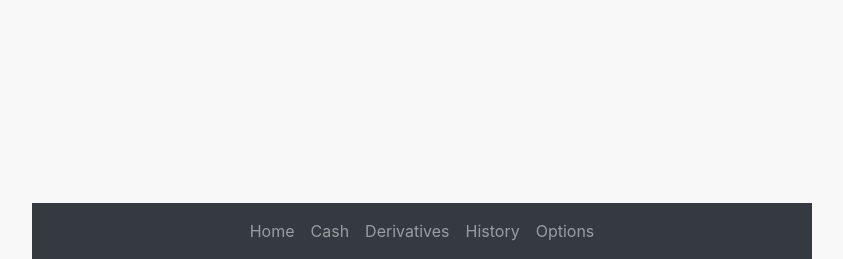
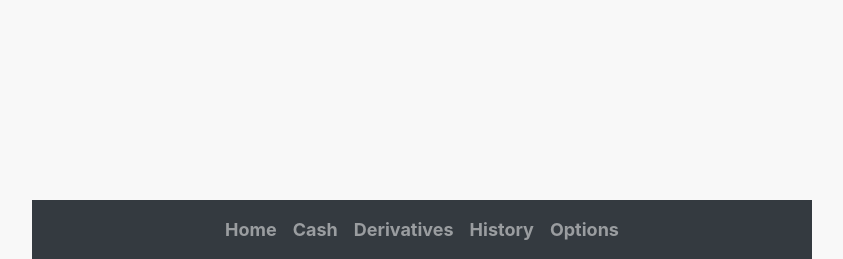
Before and after one commit to Devsixth/webapp, a Flask app: page /cash in a window 1280 px wide. Shown: the part 541-800 px from the top of the page, without its empty margins (218-1061 px from the left). Run offline with Flask 2, Linux system fonts and the light colour scheme; a user stored in the database is signed in; some libraries are stand-ins or nearby versions.

Commit message:
Update new_base.html

```diff
--- a/templates/new_base.html
+++ b/templates/new_base.html
@@ -11,12 +11,21 @@
         {% endblock %}
     </title>
     <style>
-      body,.navbar-fixed-bottom {
+      body{
           margin: 0px 250px 0px 250px;
           justify-content: center;
           align-items: center;
           background-color: #f8f8f8;
       }
+      .navbar-fixed-bottom {
+          margin: 0px 250px 0px 250px;
+          justify-content: center;
+          align-items: center;
+          background-color: #f8f8f8;
+          font-size: large;
+          font-weight: bold;
+      }
+
       h1,h3{
       text-align: center;
       padding-top: 50px;
```
